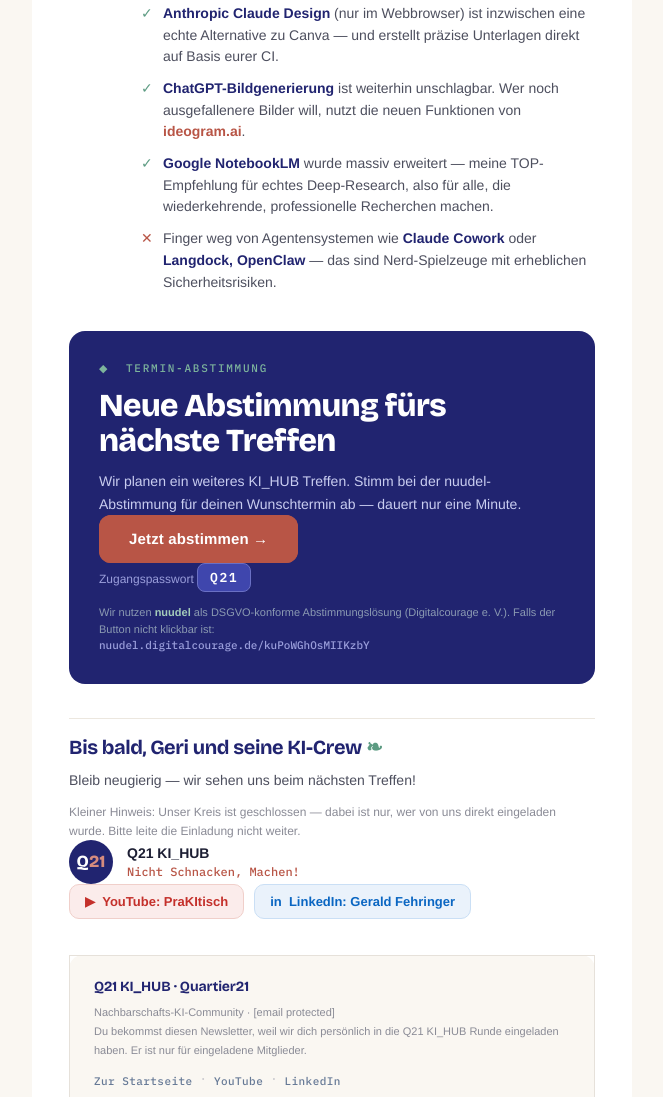
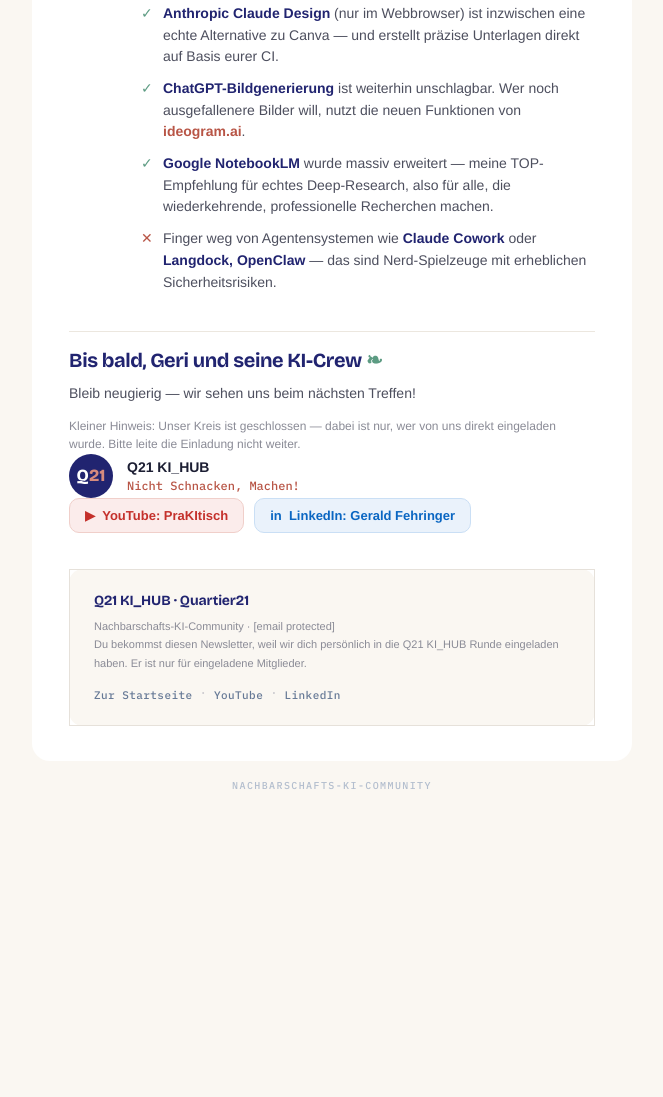
Before and after one commit to geraldfehringer/q21-ki-community, a plain HTML site: page newsletter/2026-06/index.html in a window 1280 px wide. Shown: the part 1235-2332 px from the top of the page, without its empty margins (308-971 px from the left). After the commit the page ends 2067 px from the top, so only its background shows below. Drawn offline with nearby package versions, Linux system fonts and the light colour scheme.

Commit message:
Remove expired voting details from the June and August newsletters

```diff
--- a/newsletter/2026-06/index.html
+++ b/newsletter/2026-06/index.html
@@ -15,7 +15,6 @@
   table { border-collapse: collapse; }
   img { border: 0; outline: none; text-decoration: none; display: block; }
   a { text-decoration: none; }
-  a.btn:hover { background: #9c4534 !important; }
   a.ghostlink:hover { color: #9c4534 !important; }
   a.vlink:hover { background: #f7dcd8 !important; }
   @media only screen and (max-width: 620px) {
@@ -32,7 +31,7 @@
 
 <!-- Preheader (hidden) -->
 <div style="display:none; max-height:0; overflow:hidden; font-size:1px; line-height:1px; color:#faf7f2; opacity:0;">
-  Ausgabe 01 — KI bleibt smarte Software, kritischer Blick auf den KI-Buzz und eine neue Termin-Abstimmung fürs nächste Treffen.&nbsp;&nbsp;&nbsp;&nbsp;&nbsp;&nbsp;&nbsp;&nbsp;&nbsp;&nbsp;&nbsp;&nbsp;&nbsp;&nbsp;&nbsp;
+  Ausgabe 01 — KI bleibt smarte Software. Ein kritischer Blick auf den KI-Buzz.&nbsp;&nbsp;&nbsp;&nbsp;&nbsp;&nbsp;&nbsp;&nbsp;&nbsp;&nbsp;&nbsp;&nbsp;&nbsp;&nbsp;&nbsp;
 </div>
 
 <table role="presentation" width="100%" cellpadding="0" cellspacing="0" style="background:#faf7f2;">
@@ -230,50 +229,6 @@
             </table>
           </td>
         </tr>
-        <tr>
-          <td style="padding:34px 36px 0;" class="px">
-            <table role="presentation" width="100%" cellpadding="0" cellspacing="0" bgcolor="#212470" style="background:#212470; border-radius:16px;">
-              <tr>
-                <td style="padding:30px 30px 30px;">
-                  <div style="font-family:'IBM Plex Mono',ui-monospace,monospace; font-size:11px; letter-spacing:0.16em; text-transform:uppercase; color:#7db49c; padding-bottom:14px;">
-                    ◆&nbsp;&nbsp;Termin-Abstimmung
-                  </div>
-                  <div style="font-family:'Bricolage Grotesque','IBM Plex Sans',Helvetica,Arial,sans-serif; font-weight:800; font-size:32px; line-height:1.08; letter-spacing:-0.02em; color:#ffffff;">
-                    Neue Abstimmung fürs nächste Treffen
-                  </div>
-                  <div style="font-family:'IBM Plex Sans',Helvetica,Arial,sans-serif; font-size:14px; line-height:1.6; color:#c9cdf0; padding-top:12px;">
-                    Wir planen ein weiteres KI_HUB Treffen. Stimm bei der nuudel-Abstimmung für deinen Wunschtermin ab — dauert nur eine Minute.
-                  </div>
-                  <!-- Bulletproof button -->
-                  <table role="presentation" cellpadding="0" cellspacing="0" style="padding-top:22px;">
-                    <tr>
-                      <td align="center" bgcolor="#b85546" style="border-radius:12px;">
-                        <a class="btn" href="https://nuudel.digitalcourage.de/kuPoWGhOsMIIKzbY" target="_blank" rel="noopener" style="display:inline-block; background:#b85546; color:#ffffff; font-family:'IBM Plex Sans',Helvetica,Arial,sans-serif; font-size:15px; font-weight:600; line-height:48px; padding:0 30px; border-radius:12px; letter-spacing:0.01em;">Jetzt abstimmen&nbsp;→</a>
-                      </td>
-                    </tr>
-                  </table>
-
-                  <!-- password pill -->
-                  <table role="presentation" cellpadding="0" cellspacing="0" style="padding-top:18px;">
-                    <tr>
-                      <td valign="middle" style="vertical-align:middle;">
-                        <span style="font-family:'IBM Plex Sans',Helvetica,Arial,sans-serif; font-size:12px; color:#9a9edb;">Zugangspasswort&nbsp;</span>
-                      </td>
-                      <td valign="middle" style="vertical-align:middle;">
-                        <span style="display:inline-block; font-family:'IBM Plex Mono',ui-monospace,monospace; font-size:13px; font-weight:600; letter-spacing:0.12em; color:#ffffff; background:#3f46ad; border:1px solid #6a70c4; border-radius:8px; padding:5px 12px;">Q21</span>
-                      </td>
-                    </tr>
-                  </table>
-                  <div style="font-family:'IBM Plex Sans',Helvetica,Arial,sans-serif; font-size:11px; line-height:1.5; color:#8b9ab2; padding-top:12px;">
-                    Wir nutzen <strong style="color:#a4ccba; font-weight:600;">nuudel</strong> als DSGVO-konforme Abstimmungslösung (Digitalcourage e.&nbsp;V.). Falls der Button nicht klickbar ist:<br />
-                    <span style="font-family:'IBM Plex Mono',ui-monospace,monospace; color:#9a9edb; word-break:break-all;">nuudel.digitalcourage.de/kuPoWGhOsMIIKzbY</span>
-                  </div>
-                </td>
-              </tr>
-            </table>
-          </td>
-        </tr>
-
         <!-- ===================== SIGNATURE ===================== -->
         <tr>
           <td style="padding:34px 36px 8px;" class="px">
```
Also changed, not shown: newsletter/2026-08/index.html (+3 -12 lines).
